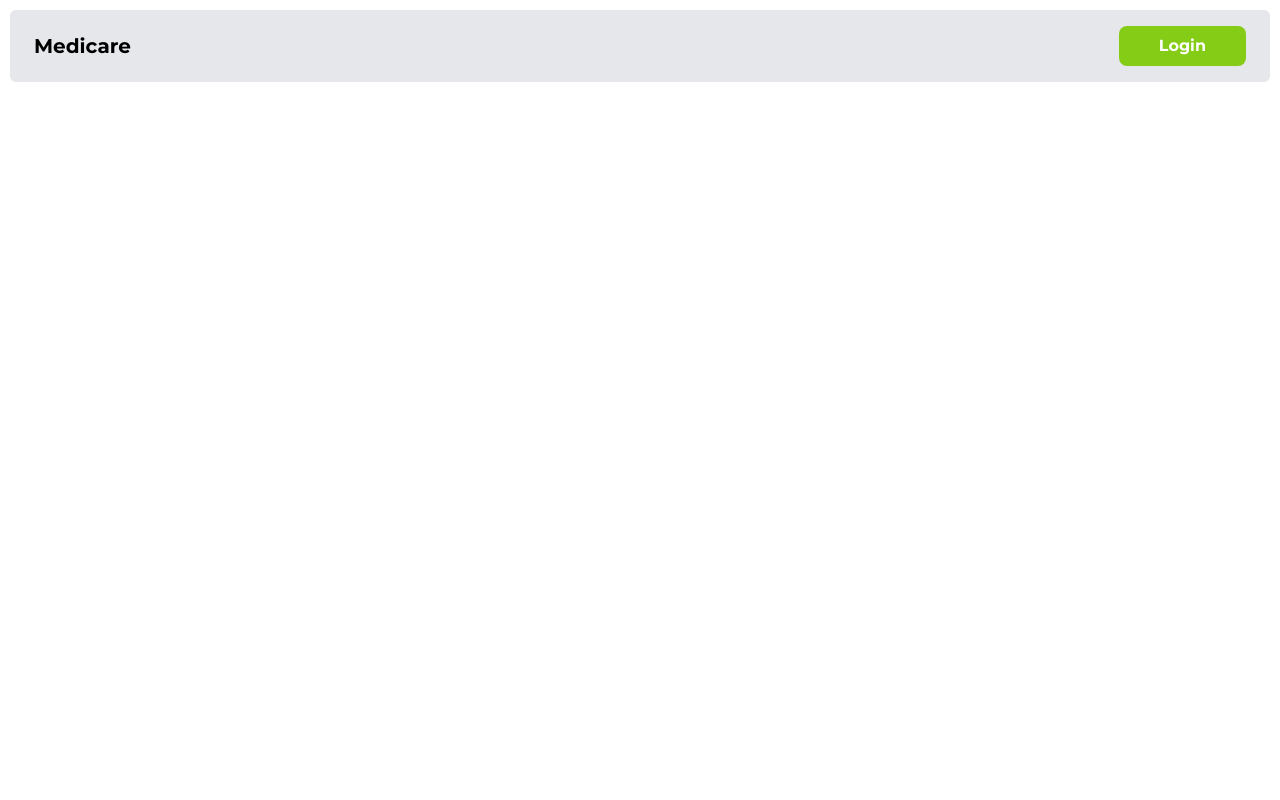
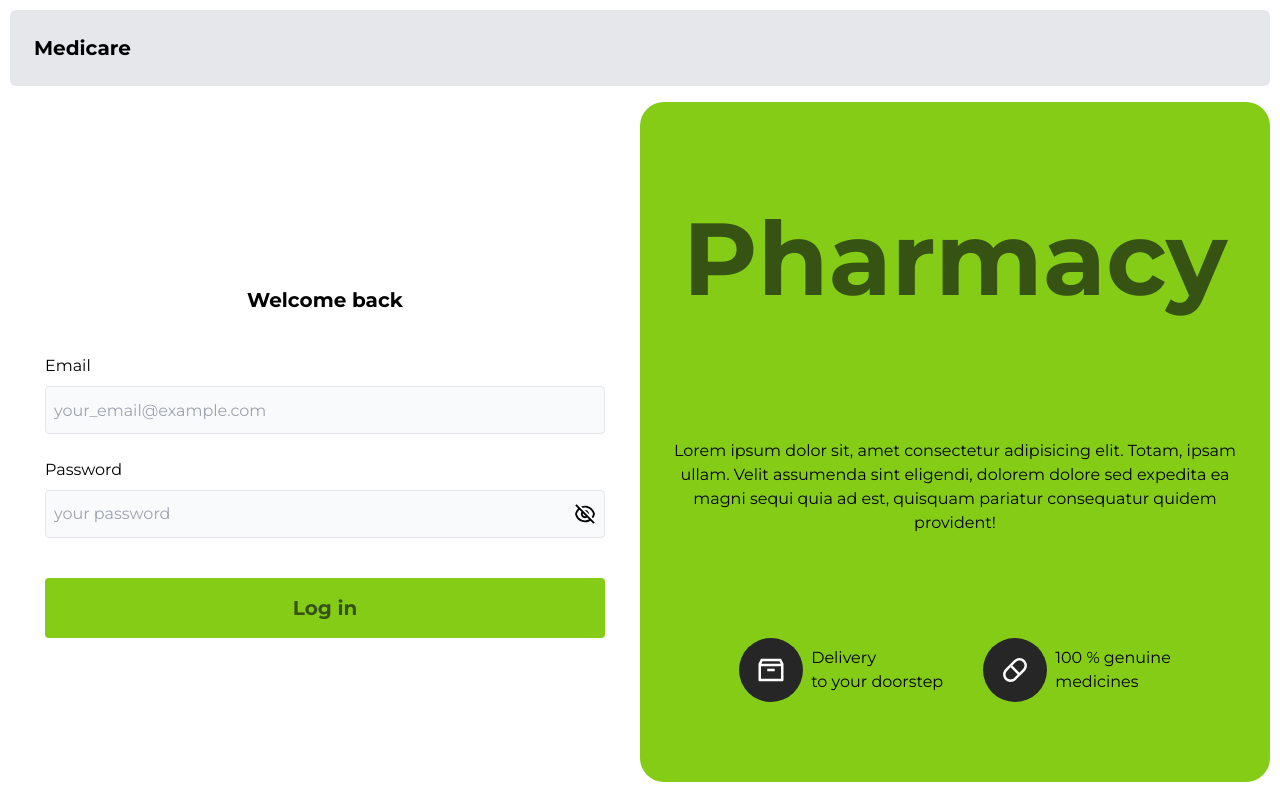
Before and after one commit to vaho-aka/pharmacie, a React (Vite) app in the folder frontend/: page /login in a window 1280 px wide. Before the commit this address had no page. Built offline with nearby package versions, Linux system fonts and the light colour scheme.

Commit message:
login page done.

```diff
--- a/frontend/src/Layout/Navigation.tsx
+++ b/frontend/src/Layout/Navigation.tsx
@@ -1,14 +1,29 @@
+import { useEffect, useState } from 'react';
+import { Link, useLocation } from 'react-router-dom';
+
 const Navigation = () => {
+  const { pathname } = useLocation();
+  const [showNavLink, setShowNavLink] = useState(true);
+
+  useEffect(() => {
+    if (pathname.includes('login')) setShowNavLink(false);
+    else setShowNavLink(true);
+  }, [pathname]);
+
   return (
     <nav className="bg-gray-200 rounded-md flex items-center justify-between py-4 px-6 mb-4">
-      <h1 className="text-xl font-semibold">Medicare</h1>
-      <ul className="flex items-center">
-        <li className="px-4 py-2 bg-lime-500 rounded-lg text-white font-semibold">
-          <a href="#" className="flex items-center gap-2 px-6">
-            <span>Login</span>
-          </a>
-        </li>
-      </ul>
+      <Link to="/">
+        <h1 className="text-xl font-semibold py-2">Medicare</h1>
+      </Link>
+      {showNavLink && (
+        <ul className="flex items-center">
+          <li className="px-4 py-2 bg-lime-500 rounded-lg text-white font-semibold">
+            <Link to="/login" className="flex items-center gap-2 px-6">
+              <span>Login</span>
+            </Link>
+          </li>
+        </ul>
+      )}
     </nav>
   );
 };
--- a/frontend/src/Pages/LoginPage.tsx
+++ b/frontend/src/Pages/LoginPage.tsx
@@ -1,5 +1,144 @@
+import { useForm } from 'react-hook-form';
+import { useState } from 'react';
+import { loginType } from '../interfaces';
+import {
+  RiEyeOffLine,
+  RiEyeLine,
+  RiArchive2Line,
+  RiCapsuleLine,
+} from 'react-icons/ri';
+import { Link, useLocation, useNavigate } from 'react-router-dom';
+
 const LoginPage = () => {
-  return <div>LoginPage</div>;
+  const [showPassword, setShowPassword] = useState(false);
+
+  const {
+    register,
+    handleSubmit,
+    formState: { errors },
+  } = useForm<loginType>();
+
+  // Redirecting the user to the command if they didn't login before uploading image
+  // const redirect = search ? search.split('=')[1] : '/';
+
+  const showPasswordHandler = () => {
+    setShowPassword((showPassword) => !showPassword);
+  };
+
+  return (
+    <div className="flex calc">
+      <div className="flex-1 flex justify-center items-center">
+        <div className="w-full">
+          <h1 className="font-semibold text-xl py-10 text-center">
+            Welcome back
+          </h1>
+          <form className="max-w-[35rem] w-full mx-auto gap-4 flex flex-col">
+            <div className="flex flex-col gap-2 mb-2">
+              <label>Email</label>
+              <input
+                type="email"
+                id="email"
+                placeholder="your_email@example.com"
+                required
+                className="border p-2 focus:outline-none rounded h-12 bg-gray-50"
+                {...register('email', {
+                  required: 'adresse e-mail est obligatoire',
+                  pattern: {
+                    value: /^[A-Z0-9._%+-]+@[A-Z0-9.-]+\.[A-Z]{2,4}$/i,
+                    message: 'Adresse e-mail invalide',
+                  },
+                })}
+              />
+              {errors.email && (
+                <p className="text-xs text-red-500">{errors.email.message}</p>
+              )}
+            </div>
+            <div className="flex flex-col gap-2 mb-2">
+              <label>Password</label>
+              <div className="border py-1 px-2 rounded flex items-center justify-between h-12 bg-gray-50">
+                <input
+                  required
+                  id="password"
+                  minLength={6}
+                  placeholder="your password"
+                  type={!showPassword ? 'password' : 'text'}
+                  className="focus:outline-none w-full bg-gray-50"
+                  {...register('password', {
+                    required: 'Mot de passe obligatoir',
+                    minLength: {
+                      value: 6,
+                      message: "Mot de passe doit être d'au moins 6 caractères",
+                    },
+                  })}
+                />
+                <div className="hidden sm:block" onClick={showPasswordHandler}>
+                  {!showPassword ? (
+                    <RiEyeOffLine size={22} />
+                  ) : (
+                    <RiEyeLine size={22} />
+                  )}
+                </div>
+              </div>
+              {errors.password && (
+                <p className="text-xs italic text-red-500">
+                  {errors.password.message}
+                </p>
+              )}
+            </div>
+            <div className="flex gap-2 items-center sm:hidden">
+              <input
+                type="checkbox"
+                id="checkbox"
+                onChange={showPasswordHandler}
+                checked={showPassword}
+              />
+              <label htmlFor="checkbox">Afficher mot de passe</label>
+            </div>
+            <button
+              type="submit"
+              className="w-full py-4 bg-lime-500 text-lime-900 font-semibold text-xl mt-4 rounded"
+            >
+              Log in
+            </button>
+          </form>
+        </div>
+      </div>
+      <div className="bg-lime-500 justify-between py-20 flex-col flex-1 w-full hidden xl:flex rounded-3xl">
+        <div className="w-full">
+          <h1 className="text-lime-900 text-[8vw] font-bold text-center">
+            Pharmacy
+          </h1>
+        </div>
+        <h4 className="text-center">
+          Lorem ipsum dolor sit, amet consectetur adipisicing elit. Totam, ipsam
+          <br />
+          ullam. Velit assumenda sint eligendi, dolorem dolore sed expedita ea
+          <br />
+          magni sequi quia ad est, quisquam pariatur consequatur quidem
+          <br />
+          provident!
+        </h4>
+        <div className="justify-center flex items-center gap-10">
+          <div className="flex gap-2 items-center">
+            <div className="w-16 h-16 flex items-center justify-center bg-neutral-800 rounded-full">
+              <RiArchive2Line size={30} className="text-white" />
+            </div>
+            <div className="flex flex-col">
+              <span>Delivery </span> <span>to your doorstep</span>
+            </div>
+          </div>
+          <div className="flex gap-2 items-center">
+            <div className="w-16 h-16 flex items-center justify-center bg-neutral-800 rounded-full">
+              <RiCapsuleLine size={30} className="text-white" />
+            </div>
+            <div className="flex flex-col ">
+              <span>100 % genuine</span> <span>medicines</span>
+            </div>
+          </div>
+        </div>
+      </div>
+    </div>
+  );
 };
 
 export default LoginPage;
--- a/frontend/src/Routes/Routes.tsx
+++ b/frontend/src/Routes/Routes.tsx
@@ -3,12 +3,14 @@
 import LoadingSpinner from '../Layout/LoadingSpinner';
 
 const HomePage = lazy(() => import('../Pages/HomePage'));
+const LoginPage = lazy(() => import('../Pages/LoginPage'));
 
 const Routes = () => {
   return (
     <Suspense fallback={<LoadingSpinner />}>
       <Router>
         <Route path="/" element={<HomePage />} />
+        <Route path="/login" element={<LoginPage />} />
       </Router>
     </Suspense>
   );
--- a/frontend/src/index.css
+++ b/frontend/src/index.css
@@ -50,6 +50,10 @@
   animation: spinner 1.2s linear infinite;
 }
 
+.calc {
+  height: calc(100vh - 120px);
+}
+
 @keyframes spinner {
   0% {
     transform: rotate(0deg);
--- /dev/null
+++ b/frontend/src/interfaces.ts
@@ -0,0 +1,38 @@
+export interface User {
+  _id: string;
+  name: string;
+  email: string;
+  isAdmin: boolean;
+  token: string;
+}
+
+export interface Item {
+  _id: string;
+  name: string;
+  price: string;
+  brand: string;
+  category: string;
+  imageUrl: string;
+}
+
+export interface ShippingAddressType {
+  address: string;
+  city: string;
+  neighbour: string;
+  paymentMethod: string;
+  phoneNumber: string;
+}
+
+export interface State {
+  loading: boolean;
+  error: string;
+}
+
+export interface loginType {
+  email: string;
+  password: string;
+}
+
+export interface registerType extends loginType {
+  username: string;
+}
```
